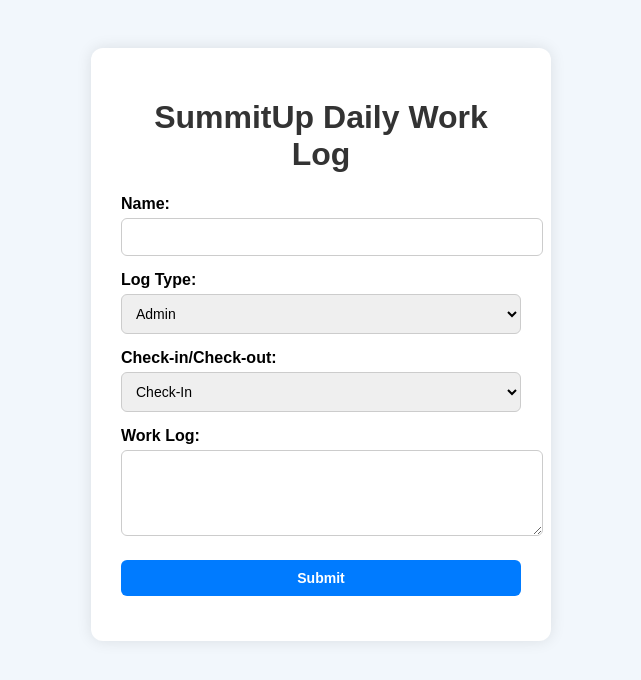
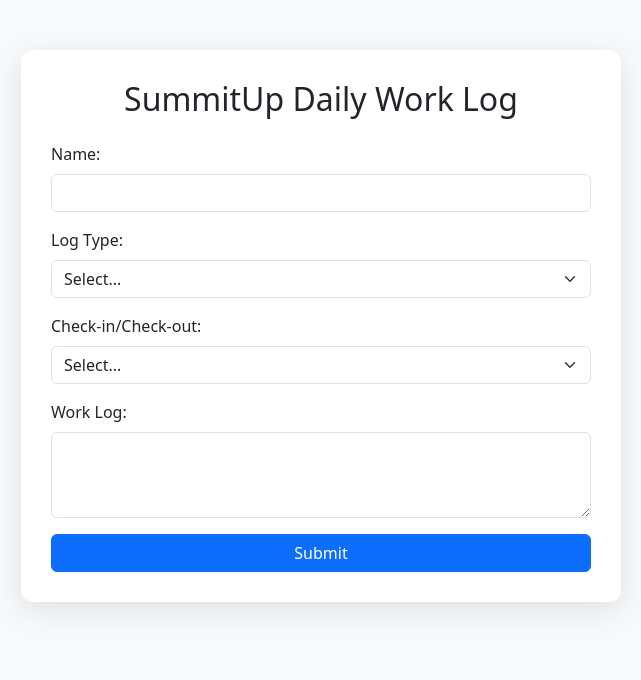
Before and after one commit to WayfarerCoder/summitup-daily-log, a plain HTML site: page index.html in a window 1280 px wide. Shown: the whole page, without its empty margins (319-960 px from the left). Drawn offline with nearby package versions, Linux system fonts and the light colour scheme.

Commit message:
Update index.html

```diff
--- a/index.html
+++ b/index.html
@@ -4,98 +4,71 @@
   <meta charset="UTF-8" />
   <meta name="viewport" content="width=device-width, initial-scale=1.0" />
   <title>SummitUp Daily Work Log</title>
+  <link href="https://cdn.jsdelivr.net/npm/bootstrap@5.3.0/dist/css/bootstrap.min.css" rel="stylesheet">
   <style>
     body {
-      font-family: Arial, sans-serif;
-      background: #f2f7fc;
-      display: flex;
-      justify-content: center;
-      padding-top: 40px;
+      background-color: #f8f9fa;
     }
-    .container {
+    .form-container {
+      max-width: 600px;
+      margin: 50px auto;
       background: white;
       padding: 30px;
       border-radius: 12px;
-      box-shadow: 0 0 15px rgba(0,0,0,0.1);
-      width: 400px;
+      box-shadow: 0 8px 30px rgba(0, 0, 0, 0.1);
     }
-    h1 {
-      text-align: center;
-      color: #333;
-    }
-    label {
-      display: block;
-      margin-top: 15px;
-      font-weight: bold;
-    }
-    input, select, textarea, button {
-      width: 100%;
-      padding: 10px;
-      margin-top: 5px;
-      border-radius: 6px;
-      border: 1px solid #ccc;
-      font-size: 14px;
-    }
-    button {
-      background-color: #007bff;
-      color: white;
-      font-weight: bold;
-      border: none;
-      margin-top: 20px;
-      cursor: pointer;
-    }
-    button:hover {
-      background-color: #0056b3;
-    }
-    .status {
-      margin-top: 15px;
-      text-align: center;
-      font-weight: bold;
-    }
-    .success {
-      color: green;
-    }
-    .error {
-      color: red;
+    #successMessage, #errorMessage {
+      display: none;
     }
   </style>
 </head>
 <body>
   <div class="container">
-    <h1>SummitUp Daily Work Log</h1>
+    <div class="form-container">
+      <h2 class="mb-4 text-center">SummitUp Daily Work Log</h2>
       <form id="logForm">
-      <label for="name">Name:</label>
-      <input type="text" id="name" required />
-
-      <label for="logType">Log Type:</label>
-      <select id="logType" required>
+        <div class="mb-3">
+          <label for="name" class="form-label">Name:</label>
+          <input type="text" class="form-control" id="name" required>
+        </div>
+        <div class="mb-3">
+          <label for="logType" class="form-label">Log Type:</label>
+          <select class="form-select" id="logType" required>
+            <option value="">Select...</option>
             <option value="Admin">Admin</option>
+            <option value="Operations">Operations</option>
             <option value="Sales">Sales</option>
             <option value="Tech">Tech</option>
-        <option value="Other">Other</option>
           </select>
-
-      <label for="type">Check-in/Check-out:</label>
-      <select id="type" required>
+        </div>
+        <div class="mb-3">
+          <label for="type" class="form-label">Check-in/Check-out:</label>
+          <select class="form-select" id="type" required>
+            <option value="">Select...</option>
             <option value="Check-In">Check-In</option>
             <option value="Check-Out">Check-Out</option>
             <option value="Note">Note</option>
           </select>
-
-      <label for="log">Work Log:</label>
-      <textarea id="log" rows="4" required></textarea>
-
-      <button type="submit">Submit</button>
+        </div>
+        <div class="mb-3">
+          <label for="log" class="form-label">Work Log:</label>
+          <textarea class="form-control" id="log" rows="3" required></textarea>
+        </div>
+        <button type="submit" class="btn btn-primary w-100">Submit</button>
       </form>
-
-    <div class="status" id="statusMessage"></div>
+      <div id="successMessage" class="alert alert-success mt-3">✅ Log submitted successfully!</div>
+      <div id="errorMessage" class="alert alert-danger mt-3">❌ Submission failed. Try again later.</div>
+    </div>
   </div>
 
   <script>
     const form = document.getElementById('logForm');
-    const statusMessage = document.getElementById('statusMessage');
+    const successMessage = document.getElementById('successMessage');
+    const errorMessage = document.getElementById('errorMessage');
 
-    form.addEventListener('submit', function(e) {
+    const endpoint = "https://script.google.com/macros/s/AKfycbx42zh4x-sv-_8SSVb9ssnM-qC6lS9GaBPPISzzO_JON0l9e1_xb6T4poPEfl_9FbsJ1A/exec";
+
+    form.addEventListener('submit', function (e) {
       e.preventDefault();
 
       const data = {
@@ -105,28 +78,28 @@
         log: document.getElementById('log').value,
       };
 
-      fetch('https://script.google.com/macros/s/AKfycbx42zh4x-sv-_8SSVb9ssnM-qC6lS9GaBPPISzzO_JON0l9e1_xb6T4poPEfl_9FbsJ1A/exec', {
+      fetch(endpoint, {
         method: 'POST',
         mode: 'cors',
         headers: {
-          'Content-Type': 'application/json'
+          'Content-Type': 'application/json',
         },
-        body: JSON.stringify(data)
+        body: JSON.stringify(data),
       })
-      .then(response => response.json())
-      .then(result => {
-        if (result.status === 'success') {
-          statusMessage.textContent = '✅ Submission successful!';
-          statusMessage.className = 'status success';
+        .then((res) => res.json())
+        .then((resData) => {
+          if (resData.status === "success") {
+            successMessage.style.display = 'block';
+            errorMessage.style.display = 'none';
             form.reset();
           } else {
-          throw new Error(result.message || 'Unknown error');
+            throw new Error(resData.message || "Unknown error");
           }
         })
-      .catch(error => {
-        statusMessage.textContent = '❌ Submission failed. Try again later.';
-        statusMessage.className = 'status error';
-        console.error('Error submitting form:', error);
+        .catch((err) => {
+          console.error("Error submitting:", err);
+          successMessage.style.display = 'none';
+          errorMessage.style.display = 'block';
         });
     });
   </script>
```
Lines whose indentation alone changed are shown as unchanged.
